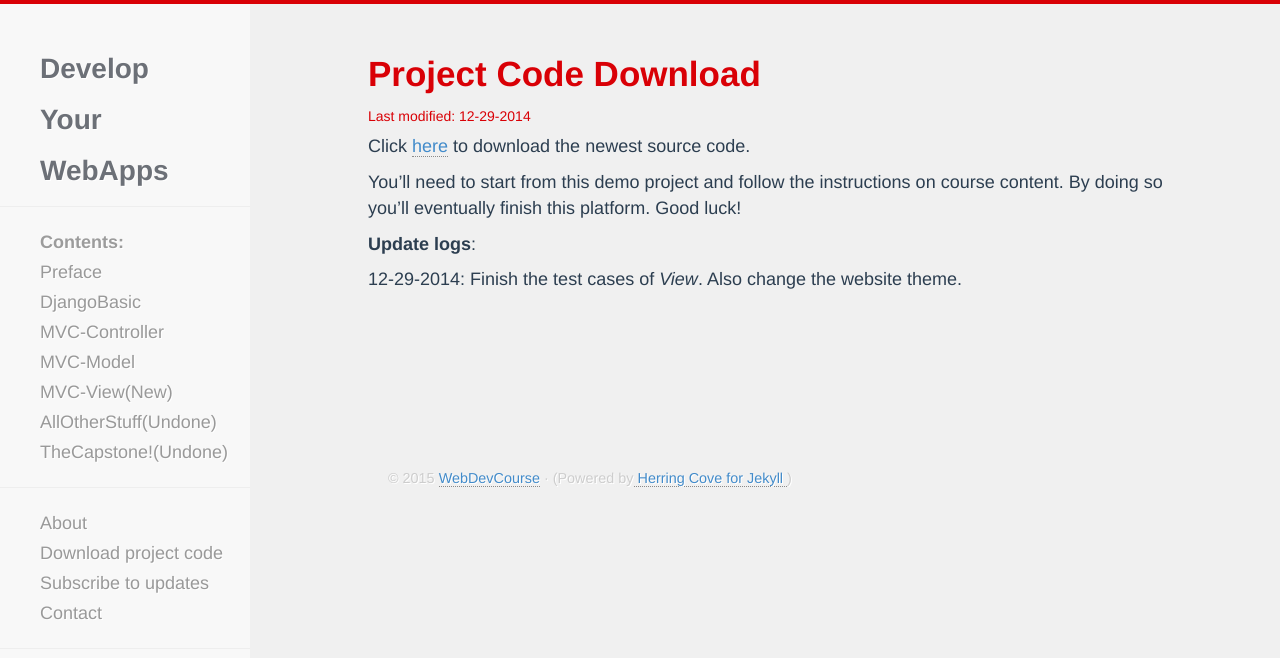
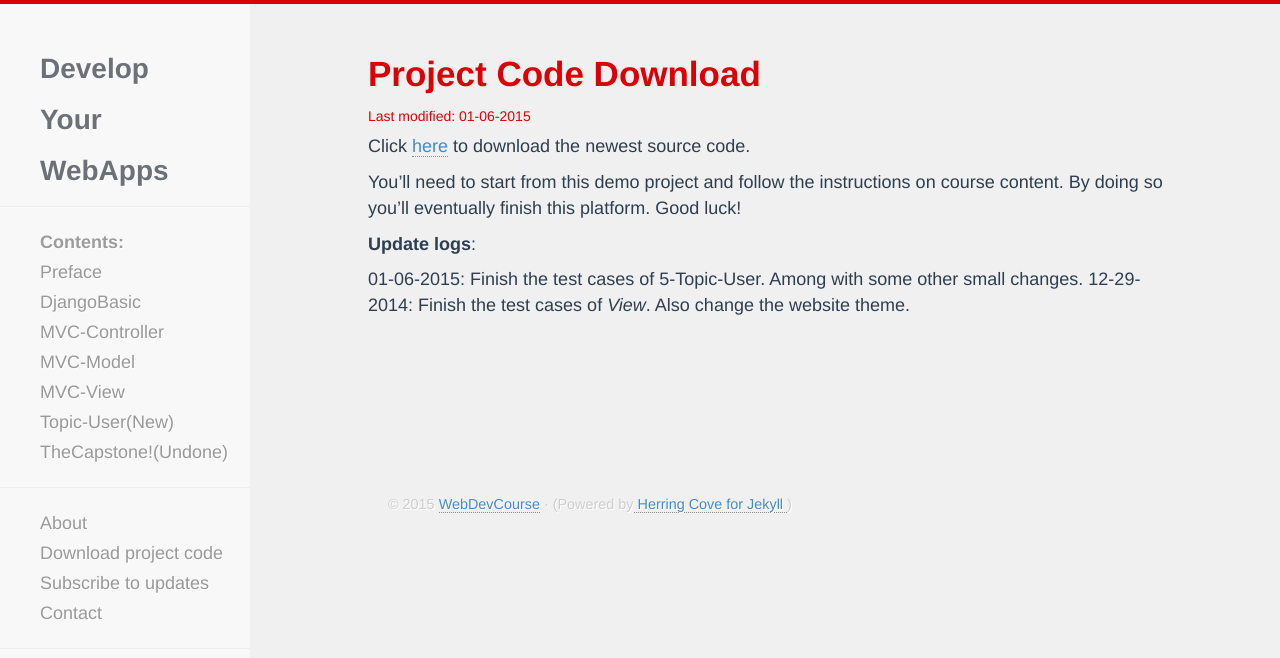
Before and after one commit to WebCoursify/webcoursify.github.io, a Jekyll site: the page built from ProjectCode.md, in a window 1280 px wide. Shown: the top 658 px of the page. Built offline with Jekyll 4.4.1, drawn with Linux system fonts in a browser that asks for light colours; nearby versions of some CDN libraries; comment, search, counter and statistics services are not loaded.

Commit message:
finish 5-user

```diff
--- a/ProjectCode.md
+++ b/ProjectCode.md
@@ -4,14 +4,15 @@ permalink: /project_code/
 title: Project Code Download
 tagline:
 tags:
-modified: 12-29-2014
+modified: 01-06-2015
 comments: true
 ---
 
-Click [here](/files/project-12-29-2014.tar) to download the newest source code.
+Click [here](/files/project-01-06-2015.tar) to download the newest source code.
 
 You'll need to start from this demo project and follow the instructions on course content. By doing so you'll eventually finish this platform. Good luck!
 
 **Update logs**:
 
+01-06-2015: Finish the test cases of 5-Topic-User. Among with some other small changes.
 12-29-2014: Finish the test cases of *View*. Also change the website theme.
--- a/_data/content.yml
+++ b/_data/content.yml
@@ -13,10 +13,10 @@
   name: MVC-Model
 
 - url: /mvc-view
-  name: MVC-View(New)
+  name: MVC-View
 
-- url: /
-  name: AllOtherStuff(Undone)
+- url: /topic-user
+  name: Topic-User(New)
 
 - url: /
   name: TheCapstone!(Undone)
```
Also changed, not shown: 2-MVC-Controller.md (+6 -2 lines), 3-MVC-Model.md (+4 -4 lines), 5-Topic-User.md (added, +99 -0 lines), 1 other file.
